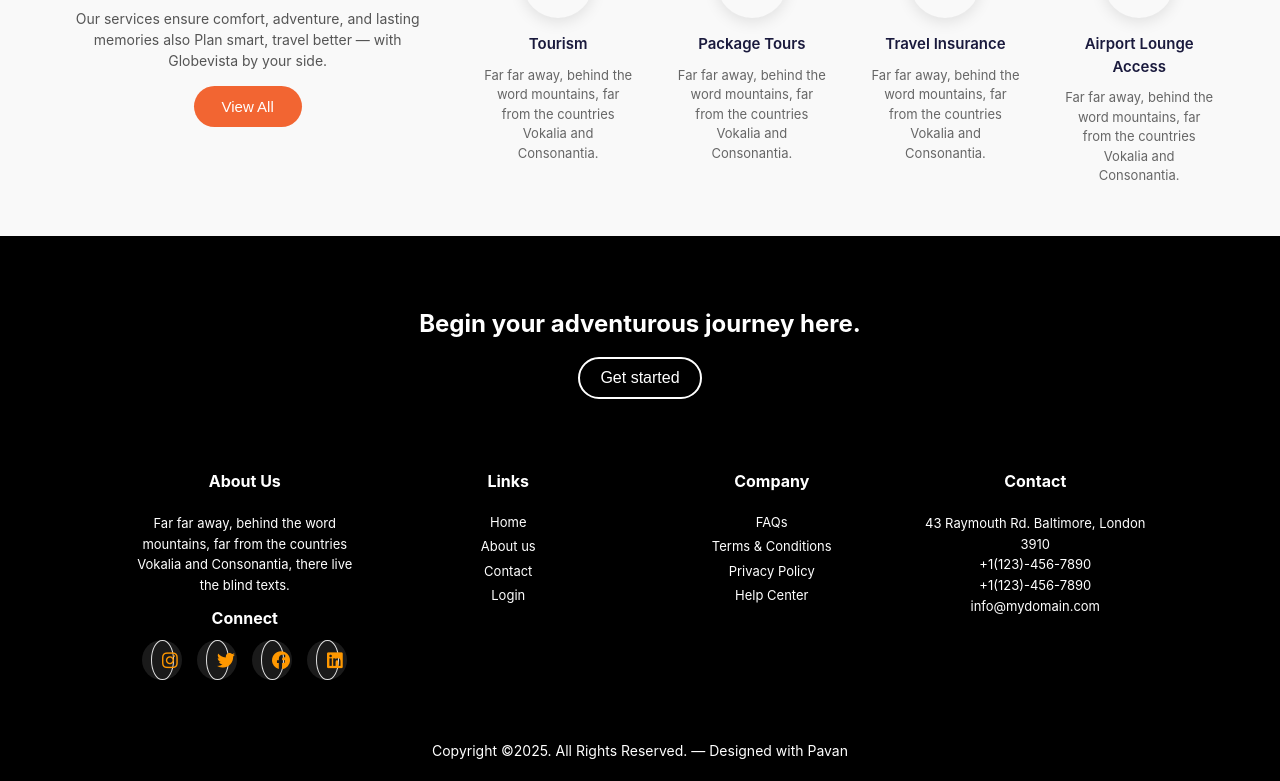
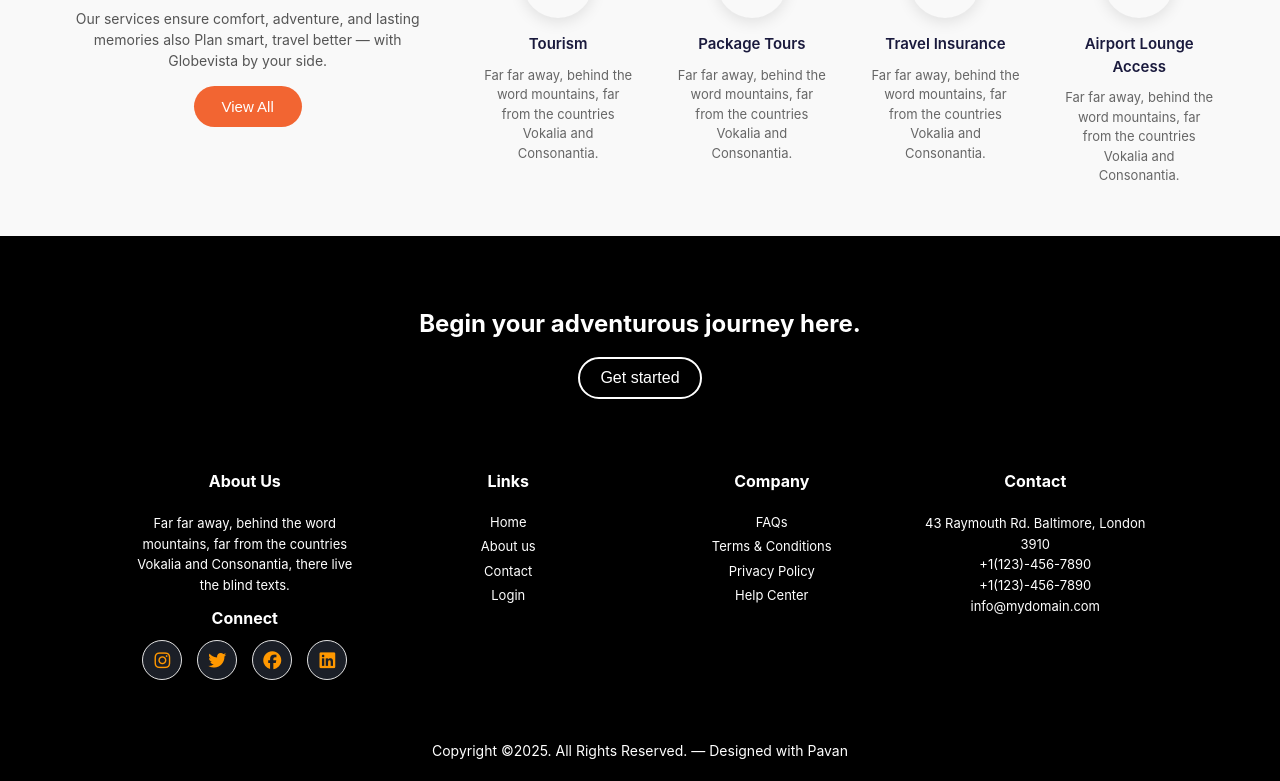
Before and after one commit to Pavangupta05/Travel-Destination, a React (Vite) app in the folder travel-destination/: page / in a window 1280 px wide. Shown: the part 3216-3997 px from the top of the page. Built offline with nearby package versions, Linux system fonts and the light colour scheme.

Commit message:
Add files via upload

```diff
--- a/travel-destination/src/Login/Login.css
+++ b/travel-destination/src/Login/Login.css
@@ -156,10 +156,21 @@
   color: #2a5298;
   cursor: pointer;
   transition: 0.3s;
+  width: 40px;
+  height: 40px;
+  display: flex;
+  align-items: center;
+  justify-content: center;
+  border-radius: 50%;
+  background: rgba(42, 82, 152, 0.1);
+  line-height: 1;
 }
 
 .social-icons i:hover {
-  color: #1e3c72;
+  color: white;
+  background: #2a5298;
+  transform: translateY(-2px);
+  box-shadow: 0 4px 12px rgba(42, 82, 152, 0.3);
 }
 
 /* Signup link for modal */
```
Also changed, not shown: travel-destination/src/Login/Login.jsx (line endings or trailing spaces).
